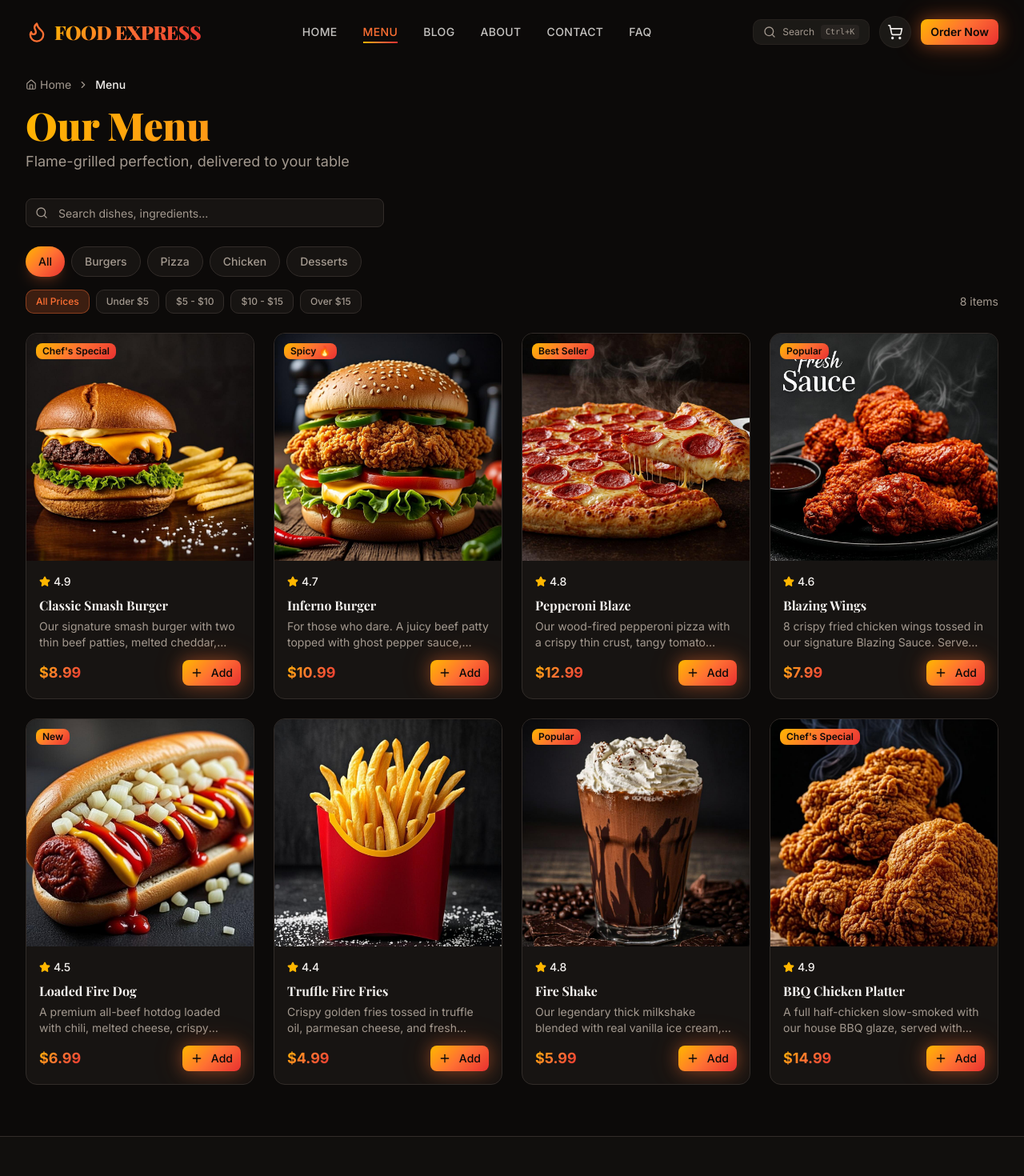
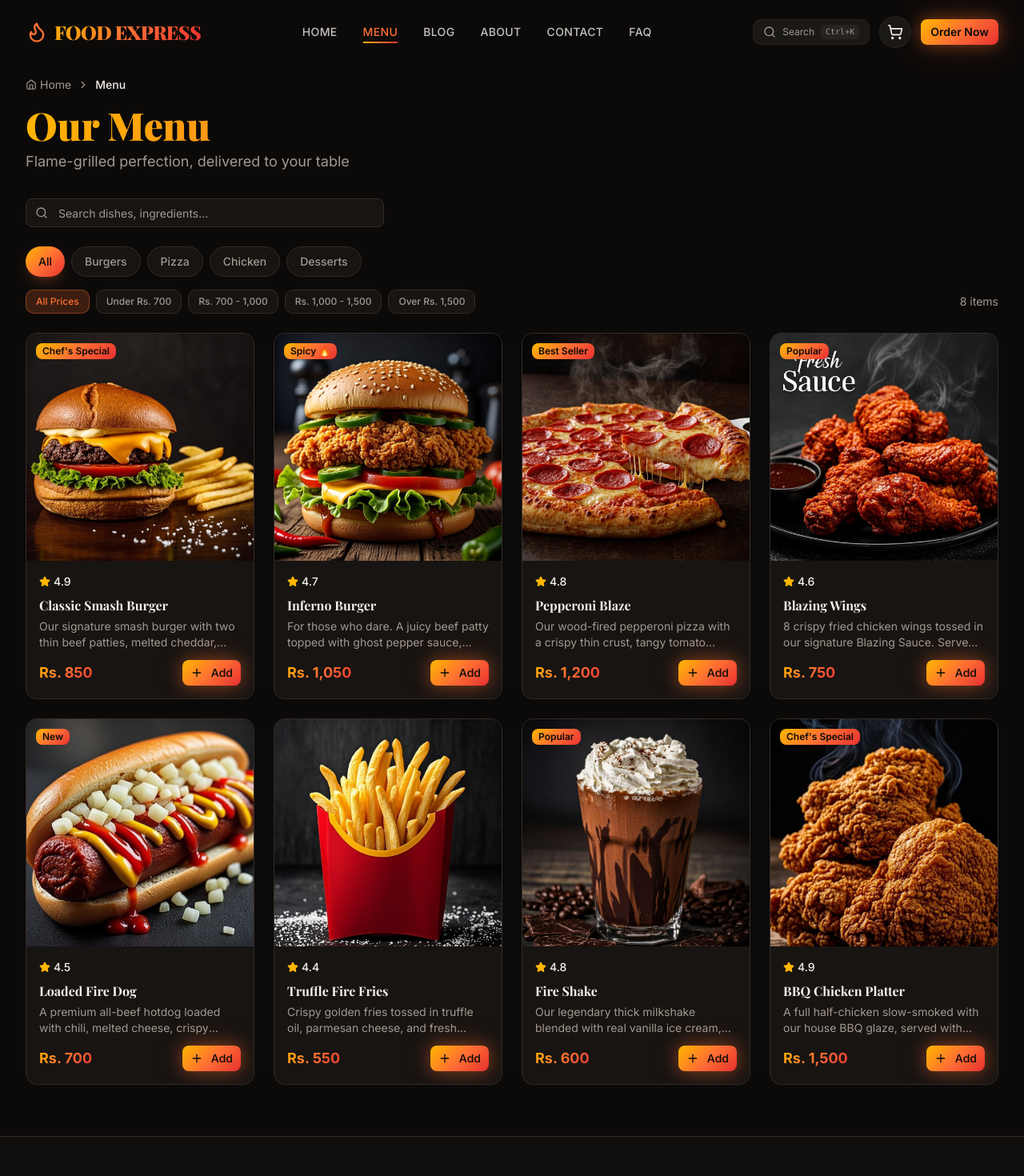
Before and after one commit to Aamirn1/foodexpress, a Next.js app: page /menu in a window 1280 px wide. Shown: the top 1470 px of the page at 80% size. Built offline with nearby package versions, Linux system fonts and the light colour scheme; a web font is replaced by a local one.

Commit message:
Update currency to PKR (Rs.) with 700-1500 price range for all demo products

```diff
--- a/src/components/CartDrawer.tsx
+++ b/src/components/CartDrawer.tsx
@@ -15,8 +15,8 @@ interface CartDrawerProps {
   removeItem: (id: string, size?: string, spiceLevel?: string) => void
 }
 
-function formatPrice(cents: number): string {
-  return `$${(cents / 100).toFixed(2)}`
+function formatPrice(price: number): string {
+  return `Rs. ${price.toLocaleString()}`
 }
 
 export default function CartDrawer({
--- a/src/components/SpecialsSection.tsx
+++ b/src/components/SpecialsSection.tsx
@@ -89,10 +89,10 @@ export default function SpecialsSection() {
             </h2>
 
             <div className="flex items-center gap-3 mt-4">
-              <span className="text-3xl font-black text-fire-gradient">$14.99</span>
-              <span className="text-xl text-muted-foreground line-through">$18.99</span>
+              <span className="text-3xl font-black text-fire-gradient">Rs. 1,200</span>
+              <span className="text-xl text-muted-foreground line-through">Rs. 1,500</span>
               <Badge variant="outline" className="border-primary text-primary">
-                Save $4.00
+                Save Rs. 300
               </Badge>
             </div>
 
--- a/src/components/pages/CheckoutPage.tsx
+++ b/src/components/pages/CheckoutPage.tsx
@@ -49,10 +49,10 @@ export default function CheckoutPage({ onNavigate }: CheckoutPageProps) {
 
   const [paymentMethod, setPaymentMethod] = useState('cash')
 
-  const deliveryFee = subtotal >= 2500 ? 0 : 399
+  const deliveryFee = subtotal >= 2500 ? 0 : 150
   const total = subtotal + deliveryFee
 
-  const formatPrice = (cents: number) => `$${(cents / 100).toFixed(2)}`
+  const formatPrice = (price: number) => `Rs. ${price.toLocaleString()}`
 
   const updateField = (field: string, value: string) => {
     setFormData((prev) => ({ ...prev, [field]: value }))
--- a/src/components/pages/FAQPage.tsx
+++ b/src/components/pages/FAQPage.tsx
@@ -11,7 +11,7 @@ const faqItems = [
   },
   {
     question: 'What is the minimum order amount for delivery?',
-    answer: 'Our minimum order for delivery is $15. Orders over $25 qualify for free delivery within our standard delivery zone. For orders under $25, a small delivery fee of $3.99 applies.',
+    answer: 'Our minimum order for delivery is Rs. 1,000. Orders over Rs. 2,500 qualify for free delivery within our standard delivery zone. For orders under Rs. 2,500, a small delivery fee of Rs. 150 applies.',
   },
   {
     question: 'Do you provide allergen information?',
@@ -39,7 +39,7 @@ const faqItems = [
   },
   {
     question: 'Do you have loyalty or rewards programs?',
-    answer: 'Yes! Our Fire Rewards program earns you points on every order. You get 1 point for every dollar spent, and every 100 points earns you $5 off your next order. Sign up through our app or website to start earning today. Bonus points are available during special promotions.',
+    answer: 'Yes! Our Fire Rewards program earns you points on every order. You get 1 point for every Rs. 100 spent, and every 100 points earns you Rs. 500 off your next order. Sign up through our app or website to start earning today. Bonus points are available during special promotions.',
   },
   {
     question: 'Can I customize my order?',
--- a/src/components/pages/MenuItemPage.tsx
+++ b/src/components/pages/MenuItemPage.tsx
@@ -67,7 +67,7 @@ export default function MenuItemPage({ id }: MenuItemPageProps) {
     ? (menuItem.price + extraCharges) * quantity
     : 0
 
-  const formatPrice = (cents: number) => `$${(cents / 100).toFixed(2)}`
+  const formatPrice = (price: number) => `Rs. ${price.toLocaleString()}`
 
   const toggleAddon = (idx: number) => {
     setSelectedAddons((prev) =>
@@ -404,7 +404,7 @@ export default function MenuItemPage({ id }: MenuItemPageProps) {
               <div className="flex flex-col items-center text-center p-3 rounded-lg bg-card border border-border">
                 <Truck className="w-5 h-5 text-primary mb-1" />
                 <span className="text-xs text-muted-foreground">
-                  Free Delivery over $25
+                  Free Delivery over Rs. 2,500
                 </span>
               </div>
               <div className="flex flex-col items-center text-center p-3 rounded-lg bg-card border border-border">
--- a/src/components/pages/MenuPage.tsx
+++ b/src/components/pages/MenuPage.tsx
@@ -34,8 +34,7 @@ export default function MenuPage() {
     const range = priceRanges[activePriceRange]
     if (range) {
       items = items.filter((item) => {
-        const price = item.price / 100
-        return price >= range.min && price <= range.max
+        return item.price >= range.min && item.price <= range.max
       })
     }
 
--- a/src/data/menu.ts
+++ b/src/data/menu.ts
@@ -54,8 +54,8 @@ export const menuItems: MenuItem[] = [
   {
     id: 'classic-burger',
     name: 'Classic Smash Burger',
-    price: 899,
-    priceFormatted: '$8.99',
+    price: 850,
+    priceFormatted: 'Rs. 850',
     category: 'Burgers',
     categorySlug: 'burgers',
     images: ['/images/product-classic-burger.png'],
@@ -71,8 +71,8 @@ export const menuItems: MenuItem[] = [
   {
     id: 'spicy-burger',
     name: 'Inferno Burger',
-    price: 1099,
-    priceFormatted: '$10.99',
+    price: 1050,
+    priceFormatted: 'Rs. 1,050',
     category: 'Burgers',
     categorySlug: 'burgers',
     images: ['/images/product-spicy-burger.png'],
@@ -88,8 +88,8 @@ export const menuItems: MenuItem[] = [
   {
     id: 'pepperoni-pizza',
     name: 'Pepperoni Blaze',
-    price: 1299,
-    priceFormatted: '$12.99',
+    price: 1200,
+    priceFormatted: 'Rs. 1,200',
     category: 'Pizza',
     categorySlug: 'pizza',
     images: ['/images/product-pepperoni-pizza.png'],
@@ -105,8 +105,8 @@ export const menuItems: MenuItem[] = [
   {
     id: 'chicken-wings',
     name: 'Blazing Wings',
-    price: 799,
-    priceFormatted: '$7.99',
+    price: 750,
+    priceFormatted: 'Rs. 750',
     category: 'Chicken',
     categorySlug: 'chicken',
     images: ['/images/product-chicken-wings.png'],
@@ -122,8 +122,8 @@ export const menuItems: MenuItem[] = [
   {
     id: 'loaded-hotdog',
     name: 'Loaded Fire Dog',
-    price: 699,
-    priceFormatted: '$6.99',
+    price: 700,
+    priceFormatted: 'Rs. 700',
     category: 'Burgers',
     categorySlug: 'burgers',
     images: ['/images/product-loaded-hotdog.png'],
@@ -139,8 +139,8 @@ export const menuItems: MenuItem[] = [
   {
     id: 'fries',
     name: 'Truffle Fire Fries',
-    price: 499,
-    priceFormatted: '$4.99',
+    price: 550,
+    priceFormatted: 'Rs. 550',
     category: 'Burgers',
     categorySlug: 'burgers',
     images: ['/images/product-fries.png'],
@@ -155,8 +155,8 @@ export const menuItems: MenuItem[] = [
   {
     id: 'milkshake',
     name: 'Fire Shake',
-    price: 599,
-    priceFormatted: '$5.99',
+    price: 600,
+    priceFormatted: 'Rs. 600',
     category: 'Desserts',
     categorySlug: 'desserts',
     images: ['/images/product-milkshake.png'],
@@ -172,8 +172,8 @@ export const menuItems: MenuItem[] = [
   {
     id: 'bbq-chicken',
     name: 'BBQ Chicken Platter',
-    price: 1499,
-    priceFormatted: '$14.99',
+    price: 1500,
+    priceFormatted: 'Rs. 1,500',
     category: 'Chicken',
     categorySlug: 'chicken',
     images: ['/images/category-chicken.png'],
@@ -190,10 +190,10 @@ export const menuItems: MenuItem[] = [
 
 export const priceRanges = [
   { label: 'All Prices', min: 0, max: Infinity },
-  { label: 'Under $5', min: 0, max: 5 },
-  { label: '$5 - $10', min: 5, max: 10 },
-  { label: '$10 - $15', min: 10, max: 15 },
-  { label: 'Over $15', min: 15, max: Infinity },
+  { label: 'Under Rs. 700', min: 0, max: 700 },
+  { label: 'Rs. 700 - 1,000', min: 700, max: 1000 },
+  { label: 'Rs. 1,000 - 1,500', min: 1000, max: 1500 },
+  { label: 'Over Rs. 1,500', min: 1500, max: Infinity },
 ]
 
 export function getMenuItemsByCategory(slug: string): MenuItem[] {
```
